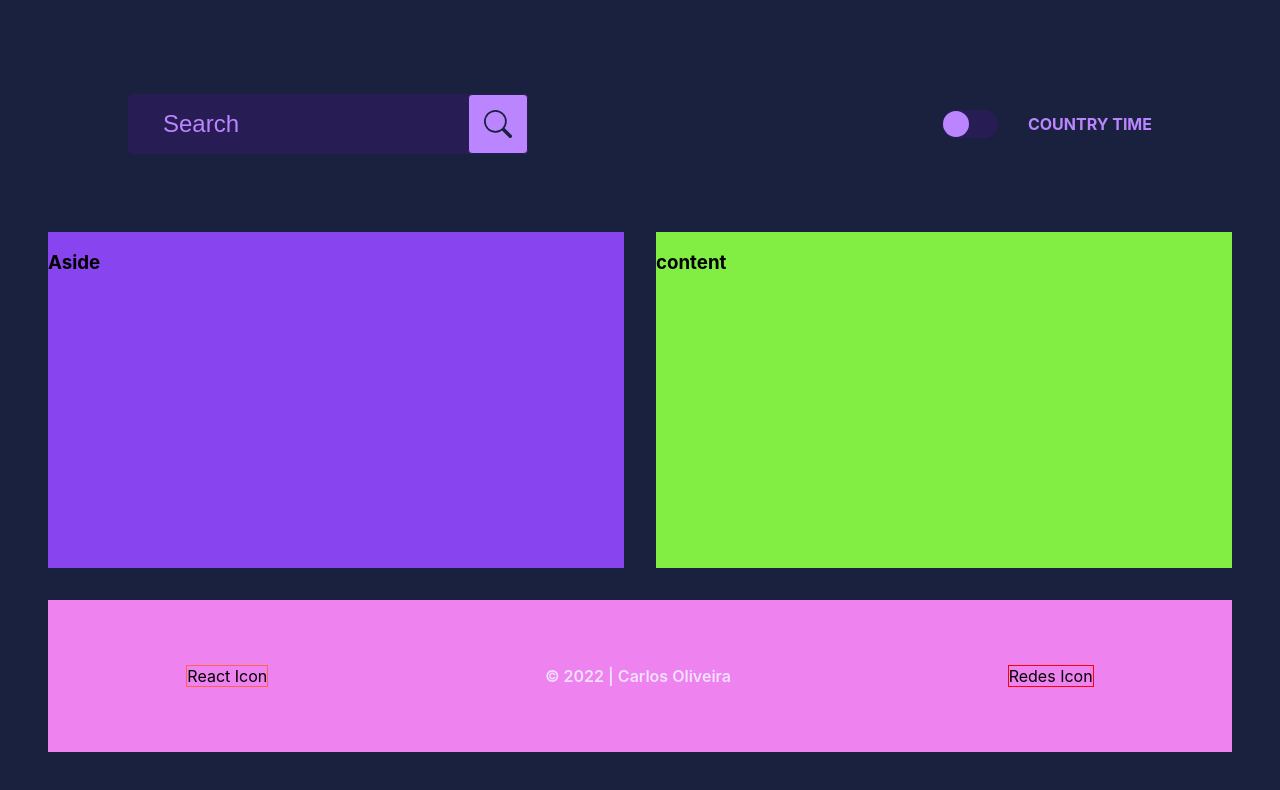
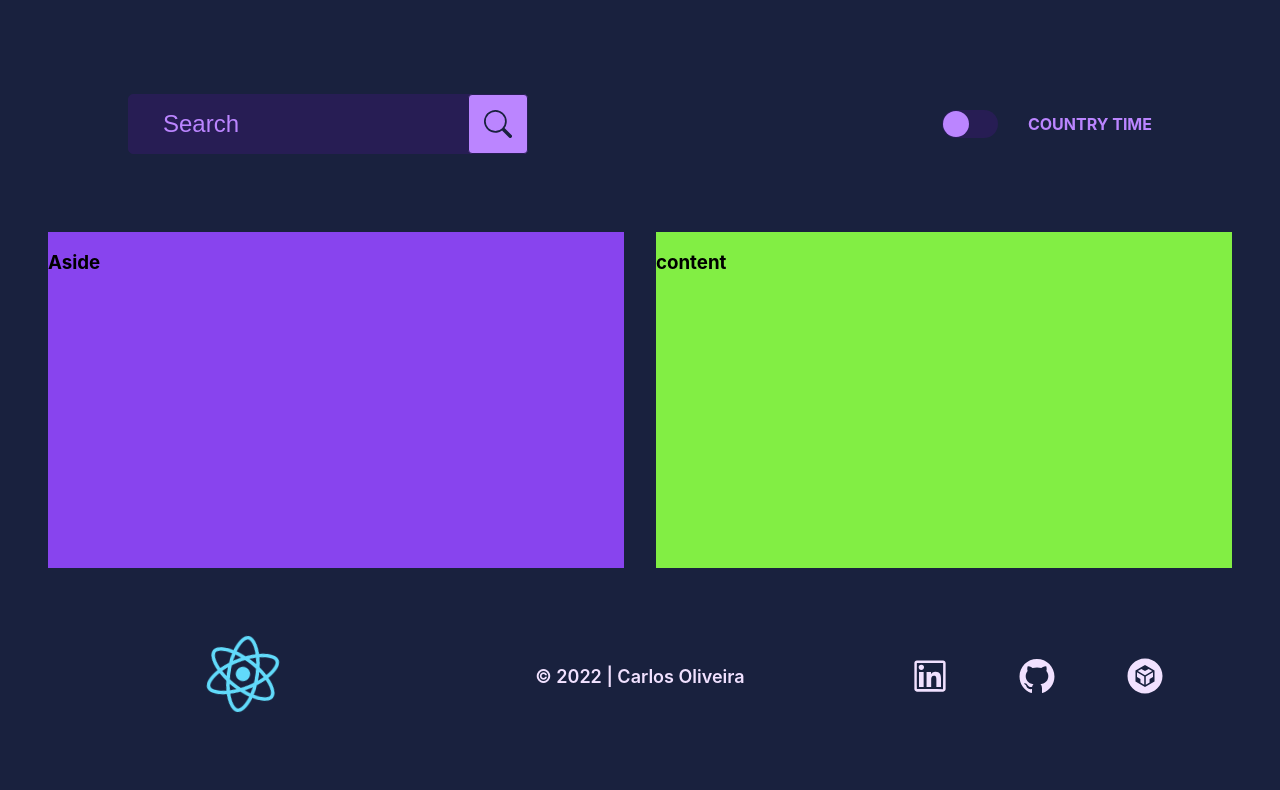
Before and after one commit to carlossroliveira/Find-time-in-your-country, a React (Create React App) app: page / in a window 1280 px wide. Shown: the top 790 px of the page. Built offline with nearby package versions, Linux system fonts and the light colour scheme; a web font is replaced by a local one.

Commit message:
Changes footer

```diff
--- a/src/components/Layout/part/Footer/footerStyles.tsx
+++ b/src/components/Layout/part/Footer/footerStyles.tsx
@@ -1,24 +1,62 @@
-import styled from 'styled-components';
+// -------------------------------------------------
+// Packages
+// -------------------------------------------------
+import {
+  AiOutlineLinkedin,
+  AiFillGithub,
+  AiFillCodeSandboxCircle,
+} from 'react-icons/ai';
+import styled, { css, keyframes } from 'styled-components';
 
+const effectImg = keyframes`
+from {
+    transform: rotate(0deg);
+  }
+  to {
+    transform: rotate(360deg);
+  }
+`;
+const SVG = css`
+  font-size: 40px;
+`;
 export const ContainerSC = styled.section`
   grid-area: footerSC;
-  background-color: violet;
 
-  display: flex;
-  flex-wrap: wrap;
+  display: grid;
+  grid-gap: 0.5rem;
+  grid-template-columns: repeat(auto-fit, minmax(200px, 1fr));
+
   align-items: center;
-  justify-content: space-around;
+  text-align: center;
 `;
+export const DivFirstSC = styled.div``;
 
-export const DivFirstSC = styled.div`
-  border: 1px solid tomato;
+export const ImgSC = styled.img`
+  width: 5rem;
+  animation: ${effectImg} infinite 20s linear;
 `;
-
 export const ParagraphSC = styled.p`
   font-weight: 600;
+  font-size: 18px;
   color: ${({ theme }) => theme.fontDefault.primary};
 `;
+export const DivSecondSC = styled.div`
+  display: flex;
+  align-items: center;
+  justify-content: space-evenly;
+`;
+export const LinkedinSC = styled(AiOutlineLinkedin)`
+  color: ${({ theme }) => theme.fontDefault.primary};
 
-export const DivSecondSC = styled.div`
-  border: 1px solid red;
+  ${SVG}
 `;
+export const FillGithubSC = styled(AiFillGithub)`
+  color: ${({ theme }) => theme.fontDefault.primary};
+
+  ${SVG}
+`;
+export const CodeSandboxSC = styled(AiFillCodeSandboxCircle)`
+  color: ${({ theme }) => theme.fontDefault.primary};
+
+  ${SVG}
+`;
--- a/src/components/Layout/part/Footer/index.tsx
+++ b/src/components/Layout/part/Footer/index.tsx
@@ -3,12 +3,20 @@
 // -------------------------------------------------
 import React from 'react';
 // -------------------------------------------------
+// Image
+// -------------------------------------------------
+import Photos from '../../../../assets/logo192.png';
+// -------------------------------------------------
 // Styles
 // -------------------------------------------------
 import {
+  CodeSandboxSC,
   ContainerSC,
   DivFirstSC,
   DivSecondSC,
+  FillGithubSC,
+  ImgSC,
+  LinkedinSC,
   ParagraphSC,
 } from './footerStyles';
 
@@ -17,9 +25,15 @@ export const Footer = (): JSX.Element => {
 
   return (
     <ContainerSC>
-      <DivFirstSC>React Icon</DivFirstSC>
+      <DivFirstSC>
+        <ImgSC src={Photos} alt="testing" />
+      </DivFirstSC>
       <ParagraphSC>&copy; {currentYear} | Carlos Oliveira</ParagraphSC>
-      <DivSecondSC>Redes Icon</DivSecondSC>
+      <DivSecondSC>
+        <LinkedinSC />
+        <FillGithubSC />
+        <CodeSandboxSC />
+      </DivSecondSC>
     </ContainerSC>
   );
 };
```
Also changed, not shown: src/assets/logo192.png (added).
